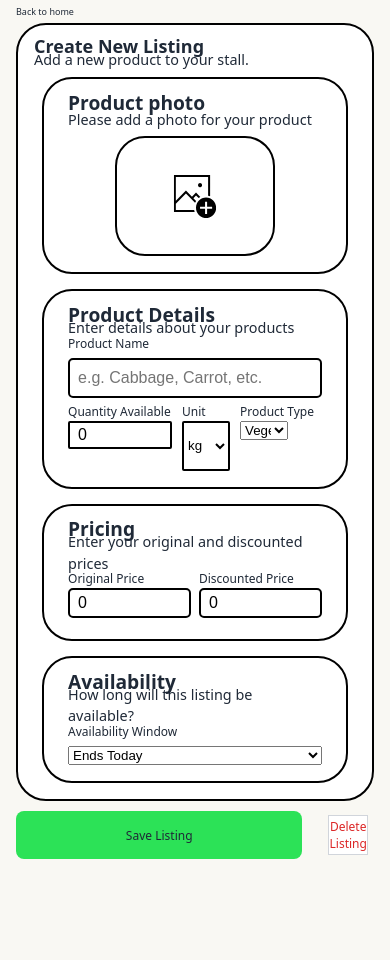
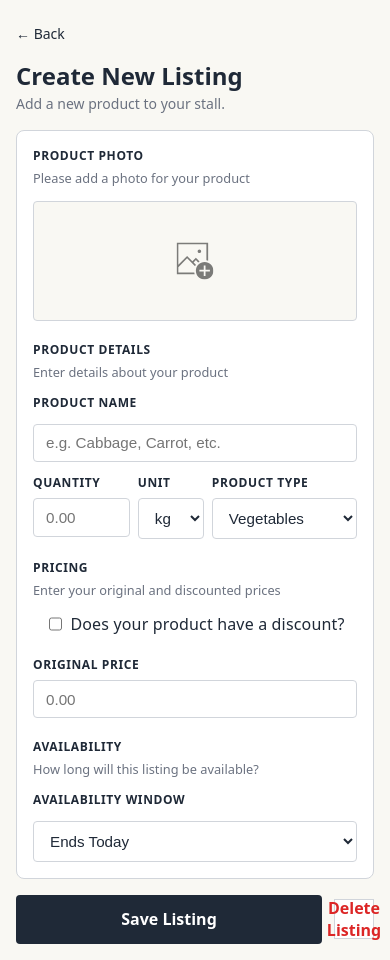
Before and after one commit to chrisb588/Tarnished, a React (Vite) app in the folder freshlast/: page /edit/1 in a window 390 px wide. Before the commit the page ends 859 px from the top, so only its background shows below. Built offline with nearby package versions, Linux system fonts and the light colour scheme; no server answers.

Commit message:
create listing UI fixed, removed need for discount
if there is no discount, sends to the backend as -1.

```diff
--- a/freshlast/src/components/ListingForm/ListingForm.css
+++ b/freshlast/src/components/ListingForm/ListingForm.css
@@ -2,226 +2,219 @@
   box-sizing: border-box;
 }
 
-.create-container{
+/* Card container — matches edit-profile__form */
+.create-container {
   display: flex;
   flex-direction: column;
-    align-items: center;
   width: 100%;
-    max-width: 100%;
-    gap: 15px;
-    border: 2px solid black;
-    border-radius: 30px;
-    background-color: white;
-    padding: 0px 2rem 1rem;
+  max-width: 540px;
+  gap: 1.25rem;
+  background-color: var(--color-white);
+  border: 1px solid var(--color-border);
+  border-radius: 0.5rem;
+  padding: 1.5rem;
 }
-.preface{
-    display: block;
-    place-self: start;
-    margin-bottom: -15px;
-}
-.preface h1{
-    margin-bottom: -15px;
-}
-.info-container-photo{
-    border: solid black 2px;
-    border-radius: 30px;
-    width: 95%;
+
+/* Section headings — small uppercase labels */
+.info-preface {
+  width: 100%;
+  text-align: left;
   display: flex;
   flex-direction: column;
+  gap: 0.25rem;
+  margin-bottom: -0.5rem;
+}
+
+.info-preface h4 {
+  font-size: 0.75rem;
+  font-weight: 600;
+  color: var(--color-text);
+  text-transform: uppercase;
+  letter-spacing: 0.05em;
+  margin: 0;
+  text-align: left;
+}
+
+.info-preface p {
+  font-size: 0.8rem;
+  color: var(--color-text-muted);
+  margin: 0;
+  text-align: left;
+}
+
+/* All labels inside the form */
+.create-container label {
+  font-size: 0.75rem;
+  font-weight: 600;
+  color: var(--color-text);
+  text-transform: uppercase;
+  letter-spacing: 0.05em;
+  text-align: left;
+}
+
+/* All inputs and selects — unified style */
+.create-container input[type="text"],
+.create-container input[type="number"],
+.create-container select {
+  padding: 0.6rem 0.75rem;
+  border: 1px solid var(--color-border);
+  border-radius: 0.25rem;
+  font-size: 0.95rem;
+  outline: none;
+  transition: border-color 0.2s;
+  background-color: var(--color-white);
+  color: var(--color-text);
+  width: 100%;
+}
+
+.create-container input[type="text"]:focus,
+.create-container input[type="number"]:focus,
+.create-container select:focus {
+  border-color: var(--color-primary);
+}
+
+/* Image upload area — matches edit-profile__photo-box */
+.img-container {
+  border: 1px solid var(--color-border);
+  border-radius: 0.25rem;
+  width: 100%;
+  min-height: 120px;
+  display: flex;
   align-items: center;
-    padding-bottom: 10px;
-    padding: 0px 1.5rem 1rem;
-    text-align: left;
-    box-sizing: border-box;
+  justify-content: center;
+  background-color: var(--color-bg);
+  cursor: pointer;
+  transition: border-color 0.2s;
+  overflow: hidden;
 }
-.img-container{
-    border: solid black 2px;
-    border-radius: 30px;
-    width: 10rem;
-    aspect-ratio: 4/3;
-    overflow: hidden;
-    margin-top: 10px;
+
+.img-container:hover {
+  border-color: var(--color-primary);
 }
-.img-container label{
+
+.img-container label {
   display: flex;
   justify-content: center;
   align-items: center;
   height: 100%;
   width: 100%;
+  cursor: pointer;
+  padding: 1rem;
+  text-transform: none;
+  letter-spacing: normal;
+  font-size: 0.875rem;
+  color: var(--color-text-muted);
+  font-weight: 400;
 }
-.img-container.is-empty img{
-    height: 40%;
-    width: 40%;
+
+.img-container.is-empty img {
+  height: 2.5rem;
+  width: 2.5rem;
   object-fit: contain;
+  opacity: 0.5;
 }
-.img-container.has-image{
-    width: 100%;      /* Let it expand to the parent container's width */
-    max-width: 20rem; /* Prevents it from getting TOO big */
-    aspect-ratio: auto; /* Allow the image to dictate the shape */
+
+.img-container.has-image {
+  min-height: 120px;
+  aspect-ratio: auto;
 }
+
 .img-container.has-image img {
   width: 100%;
   height: auto;
   display: block;
 }
 
-.info-preface{
-    width: 100%;
-    text-align: left;
-    margin-top: -1rem;
-}
-.info-preface h4{
-    text-align: left;
-    font-size: 20px;
-    margin-bottom: -1rem;
-}
-.info-container{
-    border: solid black 2px;
-    border-radius: 30px;
-    width: 95%;
+/* Product details section */
+.descriptionInput {
   display: flex;
   flex-direction: column;
-    justify-content: center;
-    align-items: start;
-    padding: 0px 1.5rem 16px;
-    text-align: left;
-    box-sizing: border-box;
-}
-.info-container h4{
-    text-align: left;
-    margin-bottom: -20px;
-}
-.info-container input[type="text"]{
-    background-color: white;
-    color: black;
-    height: 40px;
+  gap: 0.75rem;
   width: 100%;
-    border-radius: 5px;
-    border: black 2px solid;
-    padding: 3px 0.5rem;
-    font-size: 16px;
-}
-.info-container input[type="text"]:focus {
-    /* This removes the default blue/black square ring */
-    outline: none;
-
-    /* This ensures the border stays visible and rounded */
-    border: black 2px solid;
-
-    /* Optional: Add a subtle glow or change border color so users
-       know which box they are typing in (Great for UX!) */
-    border-color: #2ce257;
-    box-shadow: 0 0 5px #13c73d;
 }
 
-.descriptionInput{
+.quantityDiv {
+  display: flex;
+  flex-direction: row;
+  gap: 0.75rem;
+  width: 100%;
+}
+
+.quantityWrapper {
   display: flex;
   flex-direction: column;
-    gap: 5px;
+  gap: 0.4rem;
+  flex: 1;
+}
+
+.quantityWrapper input[type="number"] {
   width: 100%;
-    height: fit-content;
 }
-.quantityDiv{
+
+.unitWrapper {
+  display: flex;
+  flex-direction: column;
+  gap: 0.4rem;
+  min-width: 3rem;
+}
+
+.discountedCheck {
+    display: flex;
+    align-self: center;
+}
+.discountedCheck label{
+    text-transform: none;
+    font-weight: 1rem;
+    font-weight: 400;
+    padding-left: 5px;
+    letter-spacing: 0.01em;
+    text-align: left;
+    font-size: 1rem;
+}
+
+.unitWrapper select {
+  width: 100%;
+}
+
+.categoryWrapper {
+  display: flex;
+  flex-direction: column;
+  gap: 0.4rem;
+  flex: 1.5;
+}
+
+.categoryWrapper select {
+  width: 100%;
+}
+
+/* Pricing section */
+.priceInput {
   display: flex;
   flex-direction: row;
-    gap: 30px;
+  gap: 0.75rem;
+  width: 100%;
 }
-.quantityWrapper{
-    height: 50px;
-}
-.quantityWrapper input[type="number"]{
-    background-color: white;
-    color: black;
-    border: black 2px solid;
-    border-radius: 2px;
-    box-sizing: border-box;
-    padding: 3px 0.5rem;
-    max-width: 6.5rem;
-    font-size: 16px;
-}
-.quantityStepper{
-    display: flex;
-    gap: 5px;
-}
-.stepper-button{
-    background-color: white;
-    color: black;
-    border: black 2px solid;
-    border-radius: 10px;
-    aspect-ratio: 1/1;
-    box-sizing: border-box;
-}
-.unitWrapper{
-    width: fit-content;
+
+.pricing {
   display: flex;
   flex-direction: column;
-    height: 100%;
+  gap: 0.4rem;
+  flex: 1;
 }
-.unitWrapper select{
-    background-color: white;
-    color: black;
-    border: black 2px solid;
-    border-radius: 2px;
-    width: 50px;
-    height: 50px;
-}
-.priceInput{
-    display: flex;
-    flex-direction: row;
-    align-self: flex-start;
-    gap: 30px;
-    margin-bottom: 5px;
-}
-.priceInput input{
-    background-color: white;
-    color: black;
-    border: black 2px solid;
-    border-radius: 5px;
-    height: 30px;
-    width: 100%;
-    max-width: 9rem;
-    padding: 3px 0.5rem;
-    font-size: 16px;
-}
-.pricing{
+
+.pricing input {
   width: 100%;
 }
 
 @media only screen and (max-width: 450px) {
-    body {
-        font-size: 12px;
+  .create-container {
+    padding: 1rem;
   }
-    p {
-        font-size: 9px;
+
+  .quantityDiv {
+    gap: 0.5rem;
   }
-    .create-container{
-        min-width: 100%;
-        padding: 0px 1rem 1rem;
-    }
-    .create-container h1{
-        font-size: 18px;
-    }
-    .create-container h4{
-        font-size: 1.2rem;
-    }
-    .create-container p{
-        font-size: 0.9rem;
-    }
-    .info-preface {
-        margin-bottom: -0.7rem;
-    }
-    .quantityWrapper input{
-        max-width: 5rem;
-    }
-    .stepper-button {
-        width: 10px;
-    }
-    .quantityDiv {
-        gap: 10px;
-    }
-    .quantityDiv select{
-        width: 3rem;
-    }
+
   .priceInput {
     gap: 0.5rem;
   }
--- a/freshlast/src/components/ListingForm/ListingForm.jsx
+++ b/freshlast/src/components/ListingForm/ListingForm.jsx
@@ -10,6 +10,21 @@ Quality Assurance:
 */
 export default function ListingForm  ({formData, setFormData, handleChange, handleFileUpload, existingPreviewURL = null}) {
     const [previewURL, setPreviewURL] = useState(null)
+    const [hasDiscount, setHasDiscount] = useState(false)
+
+    useEffect(() => {
+        if (formData.discountedprice != null && formData.discountedprice !== 0 && formData.discountedprice !== -1) {
+            setHasDiscount(true);
+        }
+    }, []);
+
+    const handleDiscountToggle = (e) => {
+        const checked = e.target.checked;
+        setHasDiscount(checked);
+        if (!checked) {
+            setFormData(prev => ({ ...prev, discountedprice: null }));
+        }
+    };
 
     // for cleanup of memory in uploading images
     useEffect(() => {
@@ -42,11 +57,7 @@ export default function ListingForm  ({formData, setFormData, handleChange, hand
     // Bug 3 fixed
     return(
         <div className="create-container">
-            <div className="preface">
-                <h1>Create New Listing</h1>
-                <p>Add a new product to your stall.</p>
-            </div>
-            <div className="info-container-photo">
+
                 <div className="info-preface">
                     <h4>Product photo</h4>
                     <p>Please add a photo for your product</p>
@@ -62,11 +73,9 @@ export default function ListingForm  ({formData, setFormData, handleChange, hand
                     accept="image/*"
                     style={{display: 'none'}}></input>
                 </div>
-            </div>
-            <div className="info-container">
                 <div className="info-preface">
                     <h4>Product Details</h4>
-                    <p>Enter details about your products</p>
+                    <p>Enter details about your product</p>
                 </div>
                 <div className="descriptionInput">
                     <label htmlFor="productName">Product Name</label>
@@ -81,8 +90,7 @@ export default function ListingForm  ({formData, setFormData, handleChange, hand
                         />
                     <div className="quantityDiv">
                         <div className="quantityWrapper">
-                            <label htmlFor="quantity">Quantity Available</label>
-                            <br/>
+                            <label htmlFor="quantity">Quantity</label>
                                 <input
                                     type="number"
                                     name="quantity"
@@ -128,16 +136,24 @@ export default function ListingForm  ({formData, setFormData, handleChange, hand
                         </div>
                     </div>
                 </div>
-            </div>
-            <div className="info-container">
                 <div className="info-preface">
                     <h4>Pricing</h4>
                     <p>Enter your original and discounted prices</p>
                 </div>
+                <div className="discountedCheck">
+                    <input
+                        type='checkbox'
+                        id="discountedCheck"
+                        checked={hasDiscount}
+                        onChange={handleDiscountToggle}
+                    />
+                    <label
+                        htmlFor='discountedCheck'
+                    >Does your product have a discount?</label>
+                </div>
                 <div className="priceInput">
                     <div className="pricing">
                         <label htmlFor="originalprice">Original Price</label>
-                        <br></br>
                         <input
                             type="number"
                             value={formData.originalprice}
@@ -150,13 +166,13 @@ export default function ListingForm  ({formData, setFormData, handleChange, hand
                             required
                         />
                     </div>
+                    {hasDiscount && (
                     <div className="pricing">
                         <label htmlFor="discountedprice">Discounted Price</label>
-                    <br></br>
                         <input
                             type="number"
                             name="discountedprice"
-                        value={formData.discountedprice}
+                            value={formData.discountedprice ?? ""}
                             onChange={handleChange}
                             id="discountedprice"
                             min="0"
@@ -165,9 +181,9 @@ export default function ListingForm  ({formData, setFormData, handleChange, hand
                             required
                         />
                     </div>
+                    )}
                 </div>
-            </div>
-            <div className="info-container">
+
                 <div className="info-preface">
                     <h4>Availability</h4>
                     <p>How long will this listing be available?</p>
@@ -187,7 +203,6 @@ export default function ListingForm  ({formData, setFormData, handleChange, hand
                         <option value="3_days">3 Days</option>
                     </select>
                 </div>
-            </div>
 
 
         </div>
--- a/freshlast/src/pages/CreateListing/CreateListing.css
+++ b/freshlast/src/pages/CreateListing/CreateListing.css
@@ -1,51 +1,125 @@
-.main-container{
-    padding: 0px 10rem;
-}
-.main-body{
+.main-container {
+  min-height: 100vh;
+  background-color: var(--color-bg);
   display: flex;
   flex-direction: column;
   align-items: center;
-    gap: 10px;
+  width: 100%;
+  box-sizing: border-box;
 }
-#form{
+
+.main-body {
+  width: 100%;
+  max-width: 540px;
+  padding: 2rem;
+  display: flex;
+  flex-direction: column;
+  gap: 1rem;
+}
+
+.back-button {
+  background: none;
+  border: none;
+  font-size: 0.875rem;
+  color: var(--color-text-muted);
+  cursor: pointer;
+  align-self: flex-start;
+  padding: 0;
+  margin-bottom: -0.25rem;
+}
+
+.back-button:hover {
+  background: none;
+  color: var(--color-text);
+  text-decoration: underline;
+}
+
+.create-preface {
+  display: flex;
+  flex-direction: column;
+  gap: 0.25rem;
+}
+
+.create-preface h1 {
+  font-size: 1.5rem;
+  font-weight: 700;
+  color: var(--color-text);
+  margin: 0;
+  text-align: left;
+}
+
+.create-preface p {
+  font-size: 0.875rem;
+  color: var(--color-text-muted);
+  margin: 0;
+  text-align: left;
+}
+
+#form {
   width: 100%;
 }
-.button-div{
+
+.button-div {
   width: 100%;
   display: flex;
-    gap: 20px;
-    height: 3rem;
-    box-sizing: border-box;
+  gap: 0.75rem;
 }
-.create-button{
+
+.create-button {
   width: 100%;
-    border: solid black 2px ;
+  padding: 0.85rem;
+  background-color: var(--color-text);
+  color: var(--color-white);
+  border: none;
+  border-radius: 0.25rem;
+  font-size: 1rem;
+  font-weight: 600;
+  cursor: pointer;
+  transition: opacity 0.2s;
 }
+
 .create-button:hover {
+  opacity: 0.85;
+  background-color: var(--color-text);
+}
+
+.save-edit-button {
+  flex: 1;
+  padding: 0.85rem;
+  background-color: var(--color-text);
+  color: var(--color-white);
+  border: none;
+  border-radius: 0.25rem;
+  font-size: 1rem;
+  font-weight: 600;
   cursor: pointer;
+  transition: opacity 0.2s;
 }
-.save-edit-button{
-    width: 80%;
+
+.save-edit-button:hover {
+  opacity: 0.85;
+  background-color: var(--color-text);
 }
-.save-edit-button{
+
+.delete-button {
+  flex: 0 0 auto;
+  padding: 0.85rem 1.25rem;
+  background-color: #dc2626;
+  color: #ffffff;
+  border: none;
+  border-radius: 0.25rem;
+  font-size: 1rem;
+  font-weight: 600;
   cursor: pointer;
+  transition: opacity 0.2s;
 }
-.delete-button{
-    width: 30%;
-    cursor: pointer;
-    background-color: red;
-    color: white;
-    border: none;
-}
+
 .delete-button:hover {
-    background-color: darkred;
+  background-color: #b91c1c;
 }
 
 @media only screen and (max-width: 450px) {
-    .main-container {
-        padding: 0px 1rem;
-    }
   .main-body {
-        min-width: 95%;
+    padding: 1rem;
   }
 }
--- a/freshlast/src/pages/CreateListing/CreateListing.jsx
+++ b/freshlast/src/pages/CreateListing/CreateListing.jsx
@@ -32,7 +32,7 @@ function calculateExpiresAt(window) {
 
 const validateForm = (formData) => {
     console.log(formData)
-    const requiredFields = ["name", "quantity", "unit", "originalprice", "discountedprice", "image"]
+    const requiredFields = ["name", "quantity", "unit", "originalprice", "image"]
     const isMissingFields = requiredFields.some(field => formData[field] === "" || formData[field] === null);
 
     if (Number(formData.quantity) == 0){
@@ -45,11 +45,16 @@ const validateForm = (formData) => {
         return false
     }
 
-
-    if (Number(formData.discountedprice) >= Number(formData.originalprice)) {
+    if (formData.discountedprice !== null && Number(formData.discountedprice) >= Number(formData.originalprice)) {
         alert("Discounted price can't be higher than or equal to original price!")
         return false;
     }
+
+    //returns -1 as the discounted price if there is no discount so the backend doesn't explode
+    if (formData.discountedprice == null){
+        formData.discountedprice = -1
+    }
+
     if (isMissingFields) {
         alert("All fields are required! Please check your inputs.");
         return false;
@@ -67,11 +72,11 @@ export default function CreateListing(){
     const [formData, setFormData] = useState({
         image: null,
         name: "",
-        quantity: 0,
+        quantity: null,
         unit: "kg",
         type: "vegetable",
-        originalprice: 0,
-        discountedprice: 0,
+        originalprice: null,
+        discountedprice: null,
         availabilityWindow: 'ends_today',
     });
 
@@ -183,11 +188,16 @@ export default function CreateListing(){
 
     return (
         <div className='main-container'>
-            <Link to="/" className="floating-add-btn">
-                <p>Back to home</p>
-            </Link>
+            <form className='main-body'>
+                <Link to="/dashboard" className="back-button">
+                    <p>← Back</p>
+                </Link>
 
-            <form className='main-body'>
+                <div className="create-preface">
+                    <h1>Create New Listing</h1>
+                    <p>Add a new product to your stall.</p>
+                </div>
+
                 <ListingForm
                 formData={formData}
                 setFormData={setFormData}
--- a/freshlast/src/pages/Home/Home.css
+++ b/freshlast/src/pages/Home/Home.css
@@ -10,7 +10,7 @@ body {
 
 .dashboard {
   min-height: 100vh;
-  background-color: var(--color-white);
+  background-color: var(--color-bg);
 }
 
 /* Header */
```
Lines whose indentation alone changed are shown as unchanged.
